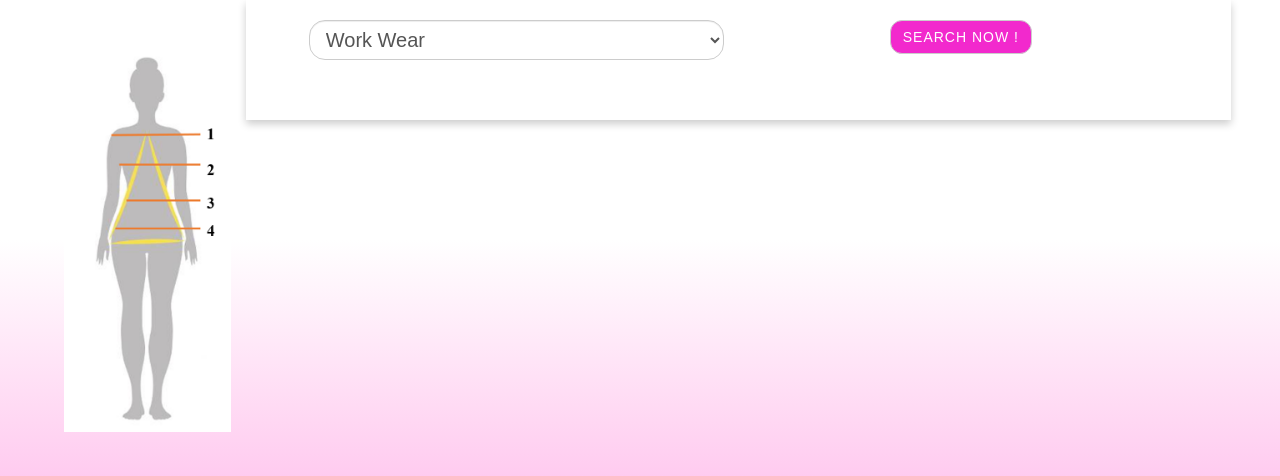
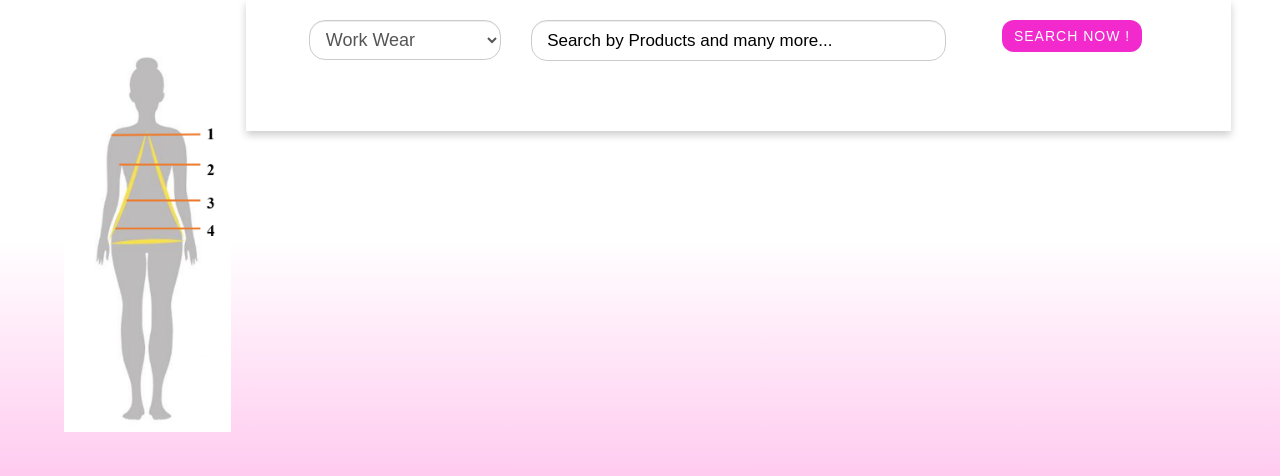
Before and after one commit to vinodhan16/fashist, a PHP site: page /search.php in a window 1280 px wide. Shown: the top 476 px of the page. Run offline with PHP 8.4, Linux system fonts and the light colour scheme.

Commit message:
Update search.php
dddd

```diff
--- a/search.php
+++ b/search.php
@@ -43,9 +43,9 @@
          <div class="col-md-10 product">
              <div class="container1">
              <div class="row">
-                 <div class="col-xs-6">
+                 <div class="col-xs-3">
          <div class="dropdown">
-  <select name="search" onchange="getResults(this.value);" class="form-control" style="min-height:40px;border-radius:16px;font-size:20px;font-weight:400px;">
+  <select name="search" onchange="getResults(this.value);" class="form-control" style="min-height:40px;border-radius:16px;font-size:18px;font-weight:400px;">
   <option value="work_wear">Work Wear</option>
   <option value="corporate_parties">Corporate Parties</option>
     <option value="friday_dressing">Friday Dressing</option>
@@ -55,7 +55,13 @@
 </select>
 
   </div></div>
-                 <div class="col-xs-6">  <center> <button name="search" type="submit" style="background-color:#f229cd;color:#ffffff;" class="btn  btn-default radius  text-uppercase" type="submit">Search Now !</button></center> </div>
+                 <div class="col-xs-6">
+                   <div class="form-label-group">
+                 <input name="hip" type="text" class="form-control" placeholder="Search by Products and many more..." value="" style="min-height:20px;border-radius:16px;font-size:17px;font-weight:400px;" required/>
+              </div>
+
+                 </div>
+                 <div class="col-xs-3">  <center> <button name="search" type="submit" style="background-color:#f229cd;color:#ffffff;border:none;" class="btn  btn-default radius  text-uppercase" type="submit">Search Now !</button></center> </div>
                  </div>
         </div>
      <div id="top" class="top">
```
